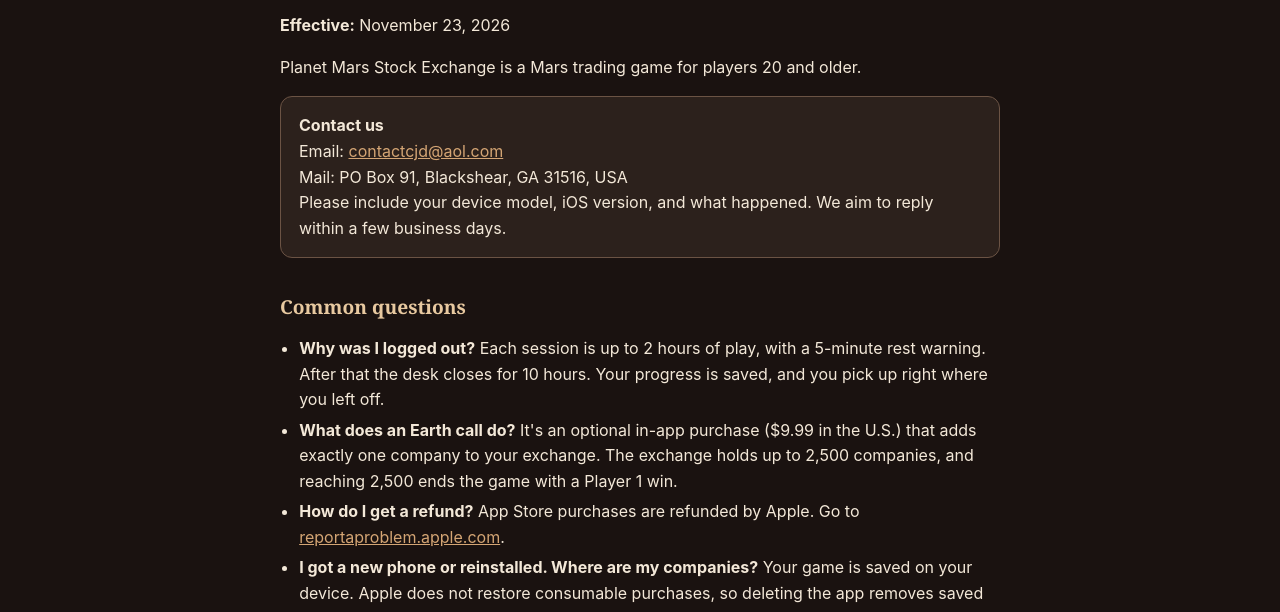
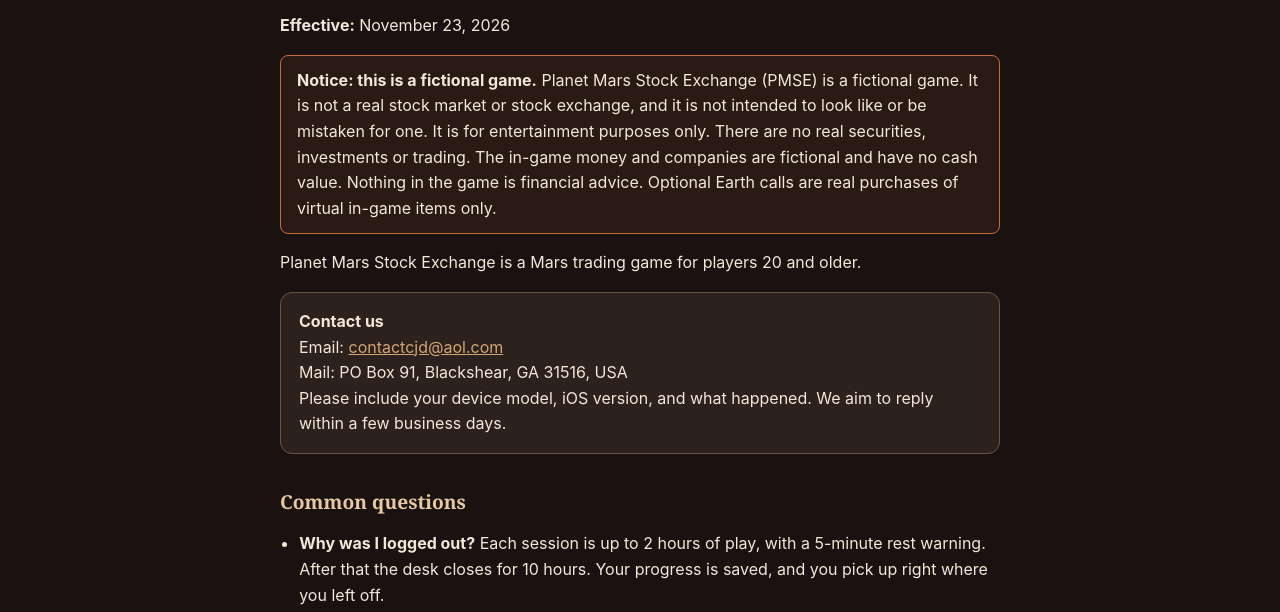
Before and after one commit to CalvinJobD/pmse-support, a plain HTML site: page index.html in a window 1280 px wide. Shown: the part 132-744 px from the top of the page. Drawn offline with Linux system fonts and the light colour scheme.

Commit message:
Add fictional-game notice to all pages

```diff
--- a/index.html
+++ b/index.html
@@ -17,6 +17,7 @@ a{color:#d4a574}ul{padding-left:1.2em}li{margin:.3em 0}
 <main>
 <h1>PMSE Support</h1>
 <p><strong>Effective:</strong> November 23, 2026</p>
+<div class="notice" style="border:1px solid #c8693a;background:#2a1a14;border-radius:8px;padding:12px 16px;margin:16px 0"><strong>Notice: this is a fictional game.</strong> Planet Mars Stock Exchange (PMSE) is a fictional game. It is not a real stock market or stock exchange, and it is not intended to look like or be mistaken for one. It is for entertainment purposes only. There are no real securities, investments or trading. The in-game money and companies are fictional and have no cash value. Nothing in the game is financial advice. Optional Earth calls are real purchases of virtual in-game items only.</div>
 <p>Planet Mars Stock Exchange is a Mars trading game for players 20 and older.</p>
 
 <div class="card">
```
Also changed, not shown: privacy.html (+1 -0 lines), support.html (+1 -0 lines), terms.html (+1 -0 lines).
